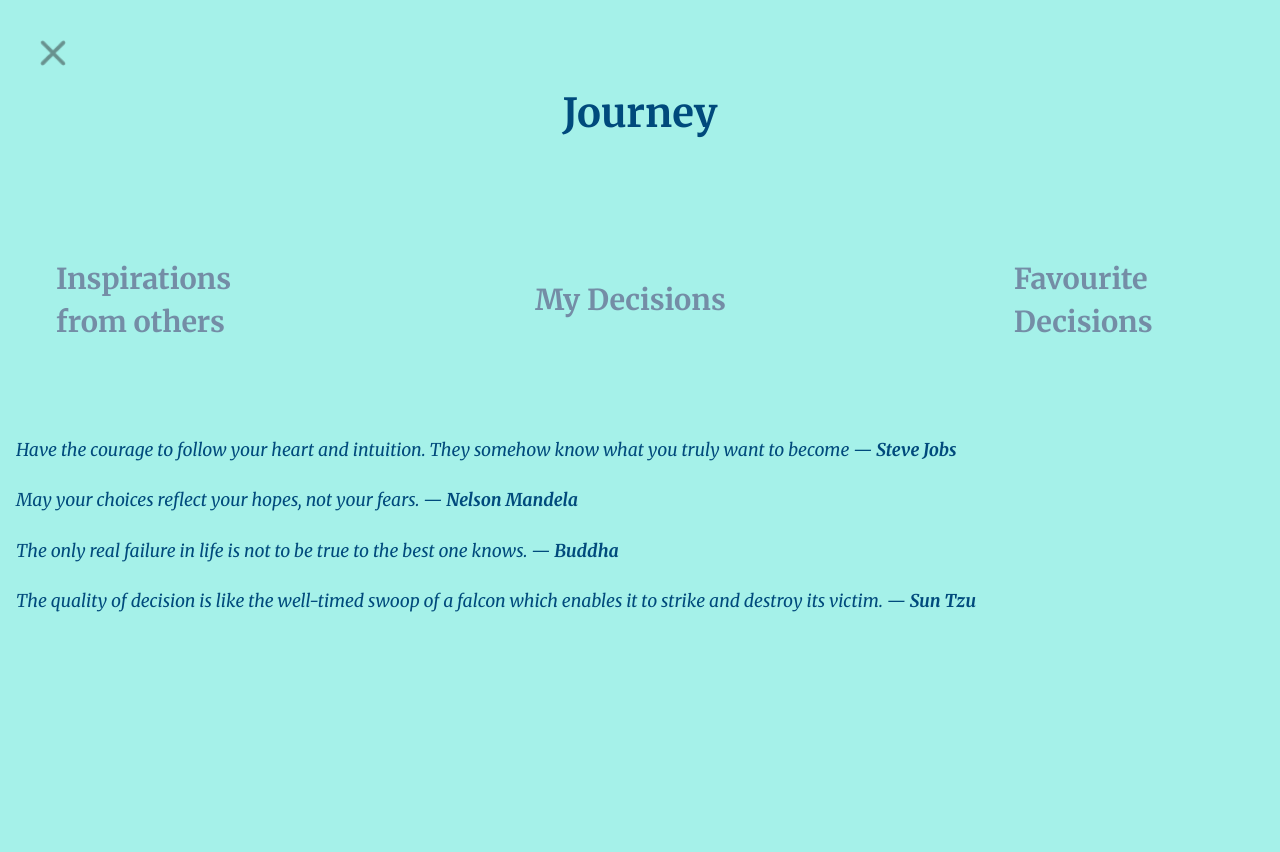
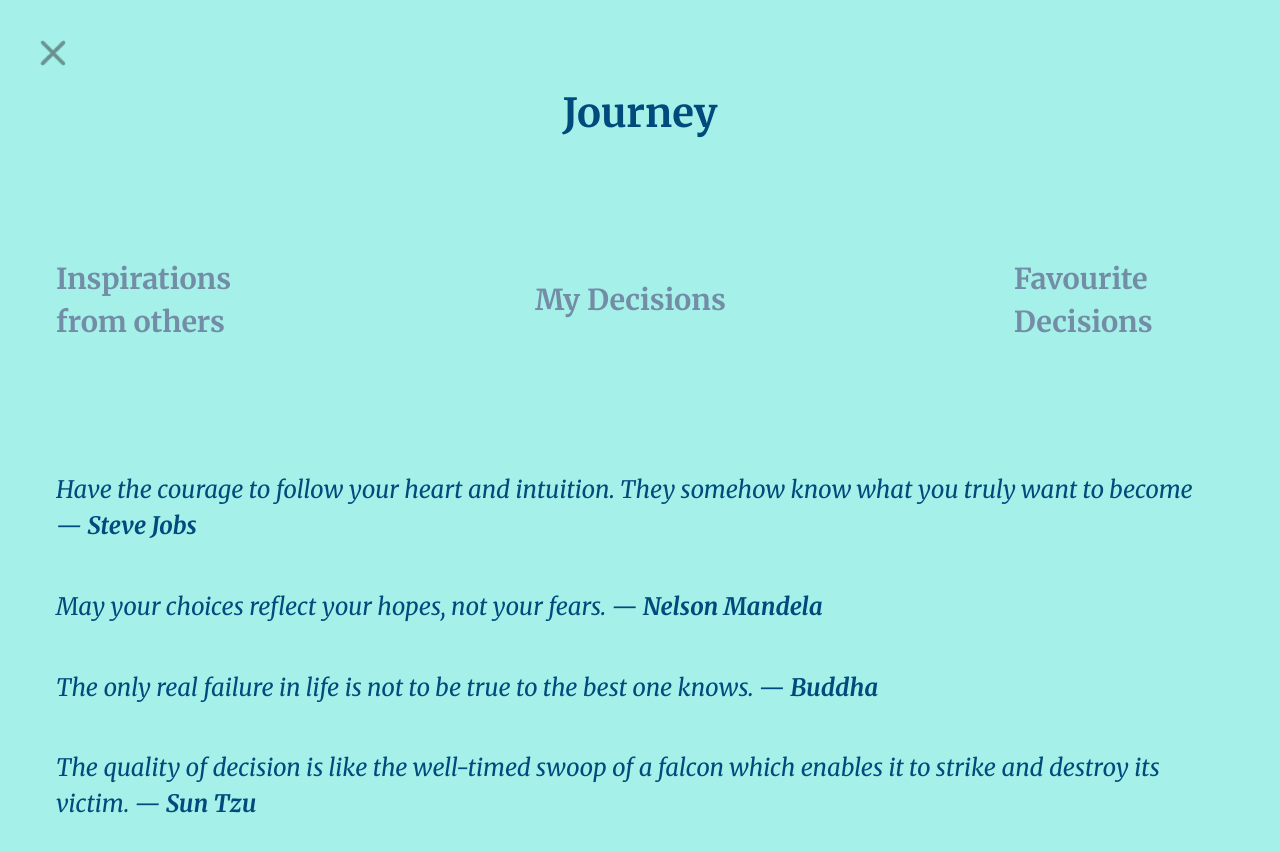
Before and after one commit to chriskokc/react-decision-making, a React (Create React App) app: page /react-decision-making/journey in a window 1280 px wide. Both pictures are taken after a click on the element "Inspirations from others". Shown: the top 852 px of the page. Before the commit the page ends 800 px from the top, so only its background shows below. Built offline with nearby package versions, Linux system fonts and the light colour scheme; no server answers; the HTML template or start-up script is replaced by a standard one.

Commit message:
added styles to InspirationCard.

```diff
--- a/src/components/HorizontalNavBar/HorizontalNavBar.scss
+++ b/src/components/HorizontalNavBar/HorizontalNavBar.scss
@@ -41,7 +41,6 @@
         &__item {
             font-size: 1.8rem;
             width: 18%;
-
         }
     }
 }
--- a/src/components/InspirationCard/InspirationCard.scss
+++ b/src/components/InspirationCard/InspirationCard.scss
@@ -16,3 +16,25 @@
         }
     }
 }
+
+@media screen and (min-width: $tablet-breakpoint) {
+    .inspiration {
+        padding: 1.6rem;
+
+        &__content {
+            font-size: 1.3rem;
+            margin: 1.5rem auto 2rem;
+        }
+    }
+}
+
+@media screen and (min-width: $desktop-breakpoint) {
+    .inspiration {
+        padding: 3.5rem;
+
+        &__content {
+            font-size: 1.5rem;
+            margin: 1rem auto 2.8rem;
+        }
+    }
+}
```
